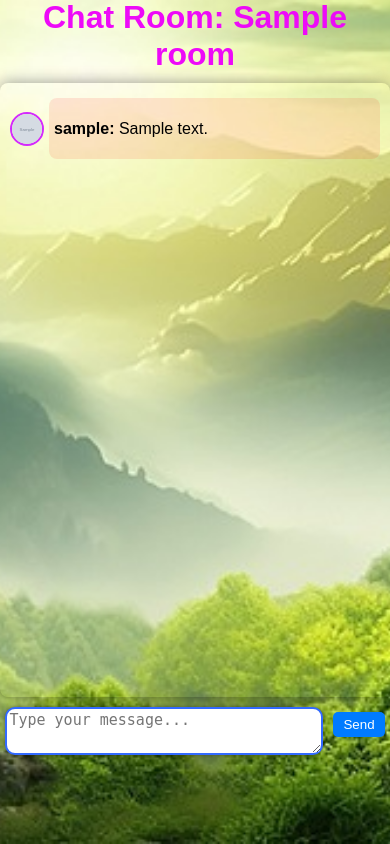
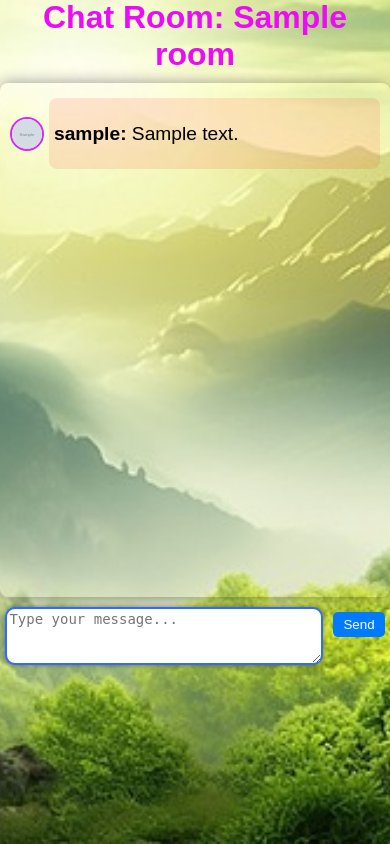
Before and after one commit to mebharat73/mebharat73.github.io, a Django app: a page that uses web/templates/main/room.html in a window 390 px wide. Run offline with Django 5.2, Linux system fonts and the light colour scheme; a user stored in the database is signed in; tables that the repository leaves empty hold one stand-in row (values such as "Sample post"); grey boxes marked "Sample" are stand-in pictures; data that the repository does not hold is empty.

Commit message:
Chatsection8652

```diff
--- a/web/templates/main/room.html
+++ b/web/templates/main/room.html
@@ -325,7 +325,7 @@
             #messages {
                 max-width: 100%; /* Full width for smaller screens */
                 padding: 10px; /* Reduced padding for smaller screens */
-                height: calc(100vh - 250px); /* Adjust height for smaller screens */
+                height: calc(100vh - 350px); /* Adjust height for smaller screens */
             }
 
             .message {
@@ -340,11 +340,11 @@
                 padding: 5px; /* Adjusted padding for better spacing */
                 flex: 1; /* Allow it to take available space */
                 max-width: 100%; /* Set a maximum width for the message box */
-                min-height: 10px; /* Minimum height for single-line messages */
+                min-height: 20px; /* Minimum height for single-line messages */
                 overflow-y: auto; /* Allow vertical scrolling if content exceeds max-height */
                 overflow-x: hidden; /* Hide horizontal overflow */
                 word-wrap: break-word; /* Allow words to break */
-                font-size: 1.0rem; /* Keep the font size the same */
+                font-size: 1.2rem; /* Keep the font size the same */
                 line-height: 1.2; /* Adjust line-height for better spacing */
             }
 
@@ -356,12 +356,12 @@
 
             #message-input {
                 width: calc(100% - 80px); /* Full width minus button width */
-                height: 40px; /* Increased height for better usability */
+                height: 50px; /* Increased height for better usability */
                 border-radius: 10px;
                 border: 2px solid #326aff;
                 margin-right: 10px; /* Space between input and button */
                 box-shadow: 0 0 5px rgba(0, 0.1, 0.2, 0.4);
-                font-size: 15px; /* Smaller font size */
+                font-size: 14px; /* Smaller font size */
             }
 
             button {
```
